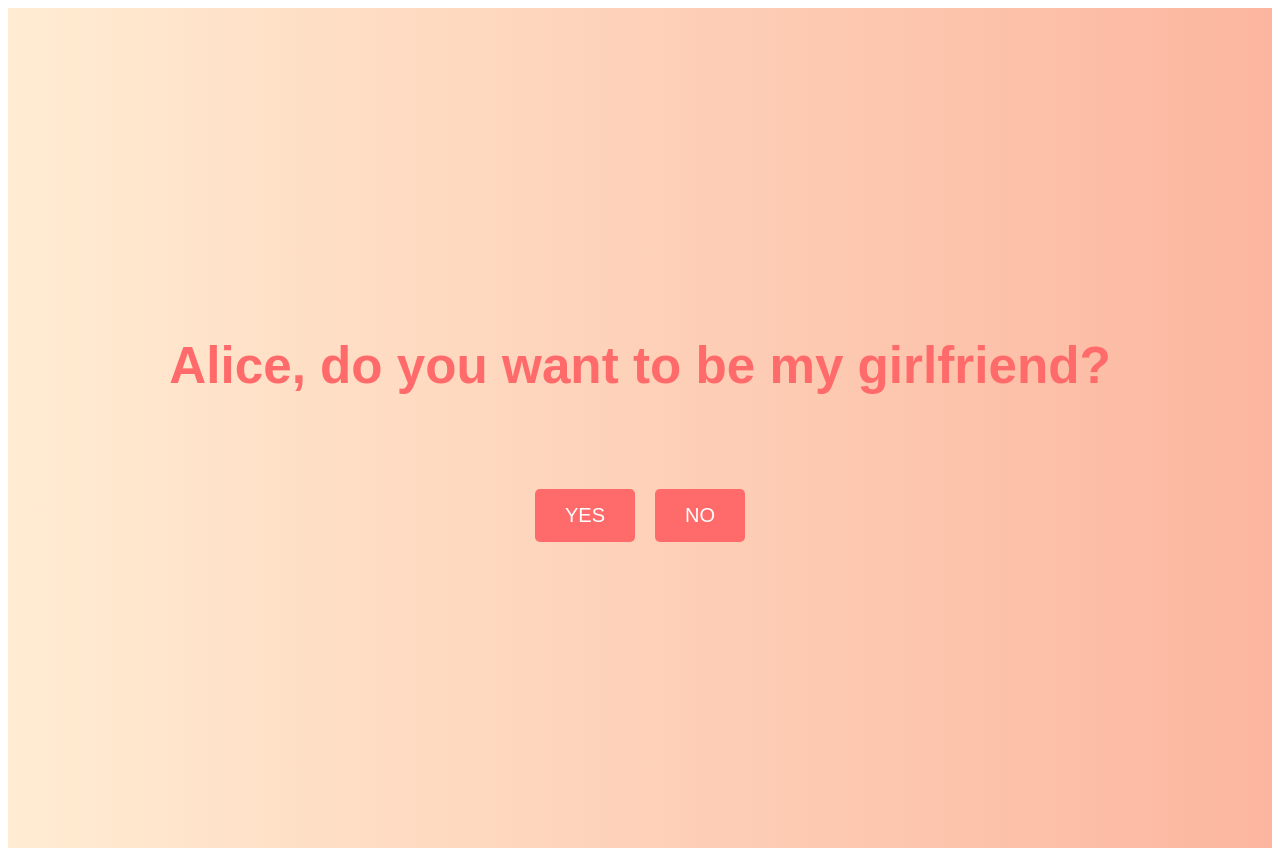
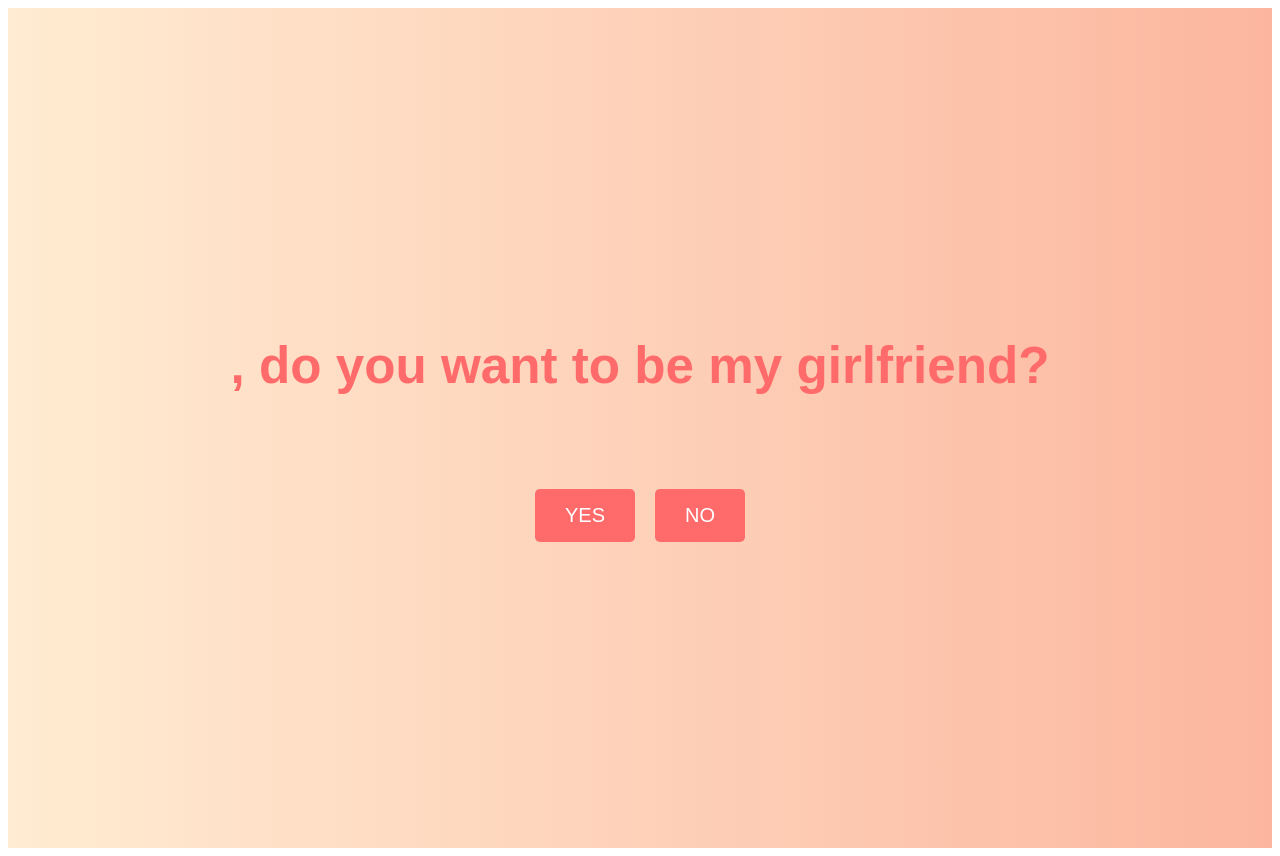
Before and after one commit to mattiadevivo/love-proposal, a React (Vite) app: page / in a window 1280 px wide. Built offline with nearby package versions, Linux system fonts and the light colour scheme.

Commit message:
add: personalized girl name based on .env

```diff
--- a/src/App.tsx
+++ b/src/App.tsx
@@ -14,14 +14,18 @@ function App() {
       },
       body: JSON.stringify({
         text:
-          "Alice answered: " + decision + ` ${decision == "yes" ? "👍" : "👎"}`,
+          `${import.meta.env.VITE_GIRL_NAME} answered: ` +
+          decision +
+          ` ${decision == "yes" ? "👍" : "👎"}`,
       }),
     });
   };
 
   return (
     <div className="App">
-      <h1>Alice, do you want to be my girlfriend?</h1>
+      <h1>
+        {import.meta.env.VITE_GIRL_NAME}, do you want to be my girlfriend?
+      </h1>
       <LoveButtons sendDecision={sendDecision} />
     </div>
   );
--- a/src/vite-env.d.ts
+++ b/src/vite-env.d.ts
@@ -1,7 +1,7 @@
 /// <reference types="vite/client" />
 
 interface ImportMetaEnv {
-  readonly VITE_APP_TITLE: string;
+  readonly VITE_GIRL_NAME: string;
   // more env variables...
 }
 
```
Also changed, not shown: 1 other file (tests, documents, lock files or other folders).
